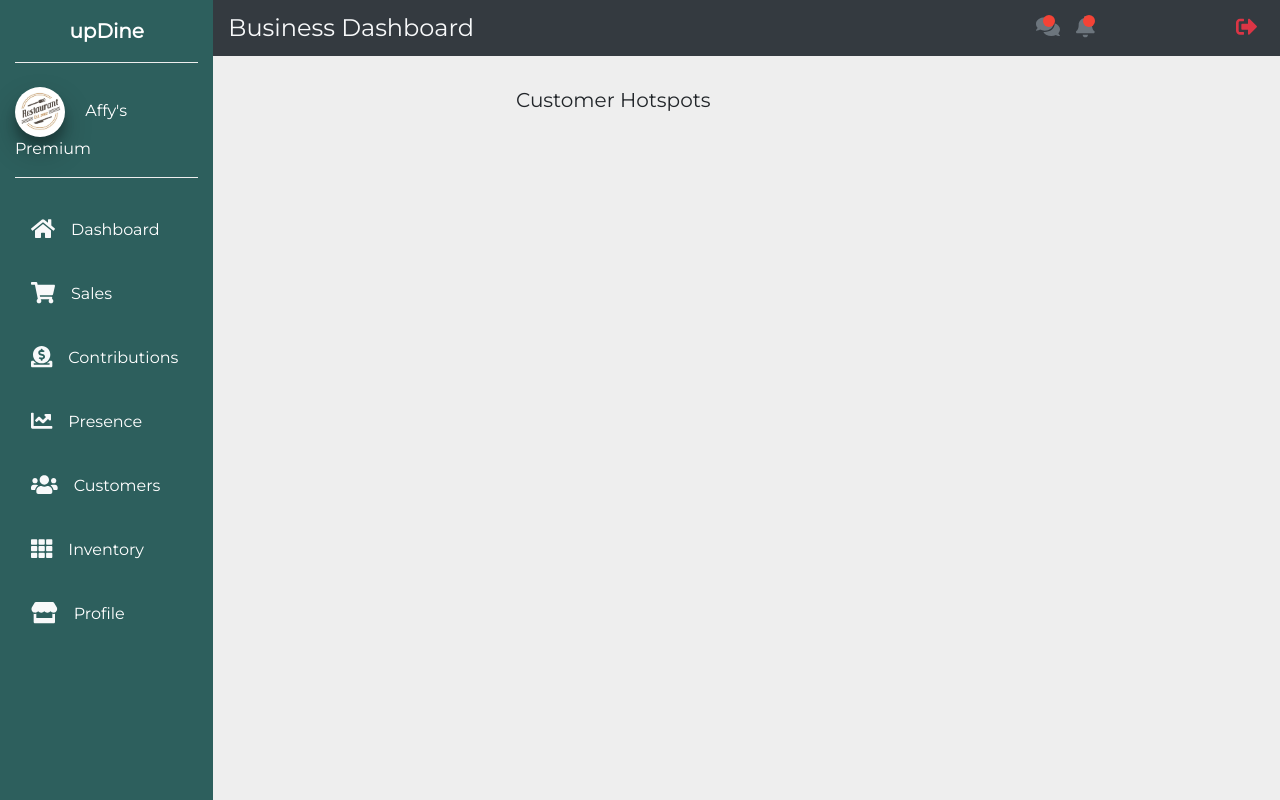
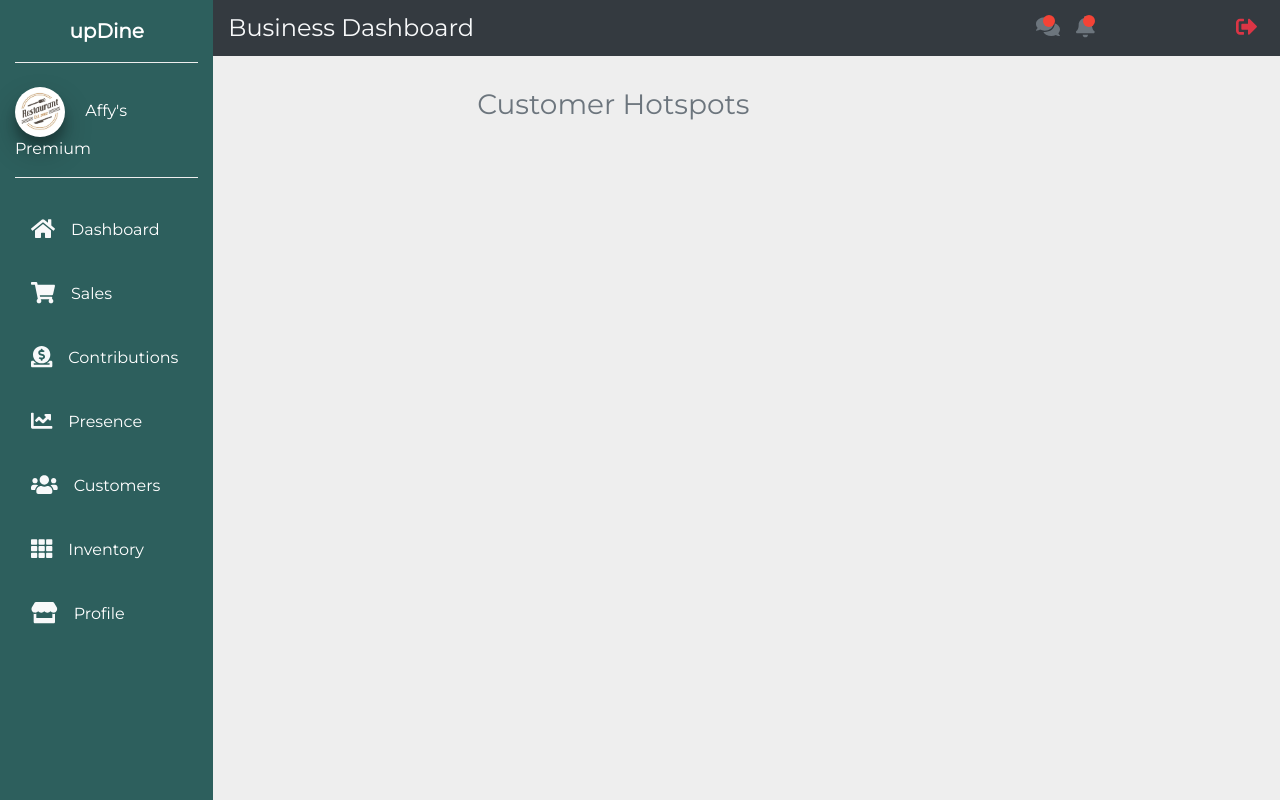
Before and after one commit to updine/updine.github.io, a Django app: template dashboard/inventory/templates/inventory/customers.html in a window 1280 px wide. Run offline with Django 3.2, Linux system fonts and the light colour scheme; the template is opened without the code that fills it, so the values that code supplies are empty; some libraries are stand-ins or nearby versions.

```diff
--- a/dashboard/inventory/templates/inventory/customers.html
+++ b/dashboard/inventory/templates/inventory/customers.html
@@ -7,7 +7,7 @@
             <div class="col-xl-10 col-lg-9 col-md-8 ml-auto">
                 <div class="row">
                     <div class="col-xl-9 col-12 mb-4 mb-xl-0 text-center">
-                        <h5>Customer Hotspots</h5>
+                        <h3 class="mb-3 text-muted">Customer Hotspots</h3>
                         <div style='width: 100%;'>{{map|safe}}</div>
                     </div>
                     <div class="col-xl-6 col-12 text-center">
```
